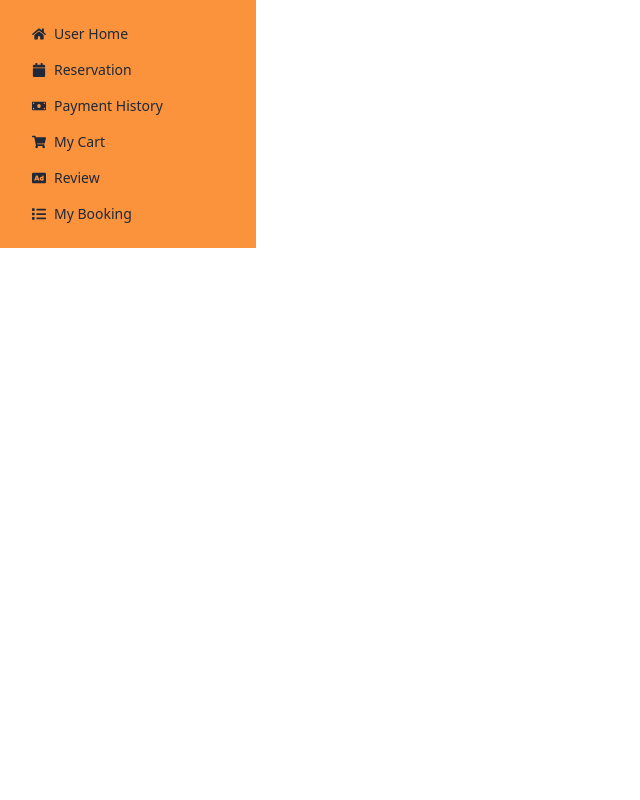
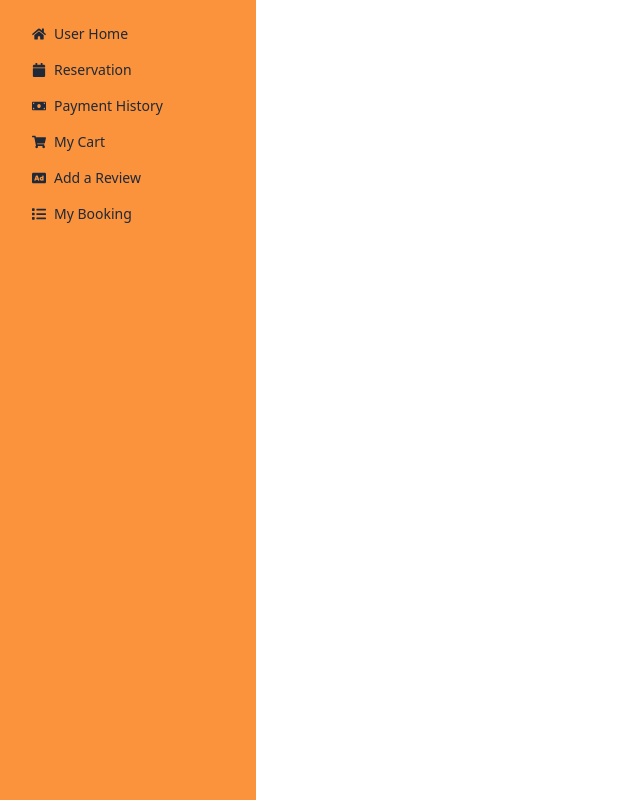
Before and after one commit to ahasan-ullah/Bistro-Boss-Client, a React app: page /dashboard in a window 1280 px wide. Shown: the whole page, without its empty margins (0-640 px from the left). Built offline with nearby package versions, Linux system fonts and the light colour scheme; no server answers; the HTML template or start-up script is replaced by a standard one.

Commit message:
modified the previous commit

```diff
--- a/src/layout/Dashboard.jsx
+++ b/src/layout/Dashboard.jsx
@@ -4,7 +4,7 @@ import { NavLink, Outlet } from "react-router-dom";
 const Dashboard = () => {
   return (
     <div className="flex">
-      <div className="w-64 min-h-full bg-orange-400">
+      <div className="w-64 min-h-screen bg-orange-400">
         <ul className="menu p-4">
           <li>
             <NavLink to={'/dashboard/userHome'}><FaHome></FaHome> User Home</NavLink>
@@ -19,10 +19,10 @@ const Dashboard = () => {
             <NavLink to={'/dashboard/cart'}><FaShoppingCart></FaShoppingCart> My Cart</NavLink>
           </li>
           <li>
-            <NavLink to={'/dashboard/review'}><FaAd></FaAd> Review</NavLink>
+            <NavLink to={'/dashboard/review'}><FaAd></FaAd>Add a Review</NavLink>
           </li>
           <li>
-            <NavLink to={'/dashboard/booking'}><FaList></FaList> My Booking</NavLink>
+            <NavLink to={'/dashboard/bookings'}><FaList></FaList> My Booking</NavLink>
           </li>
         </ul>
       </div>
```
